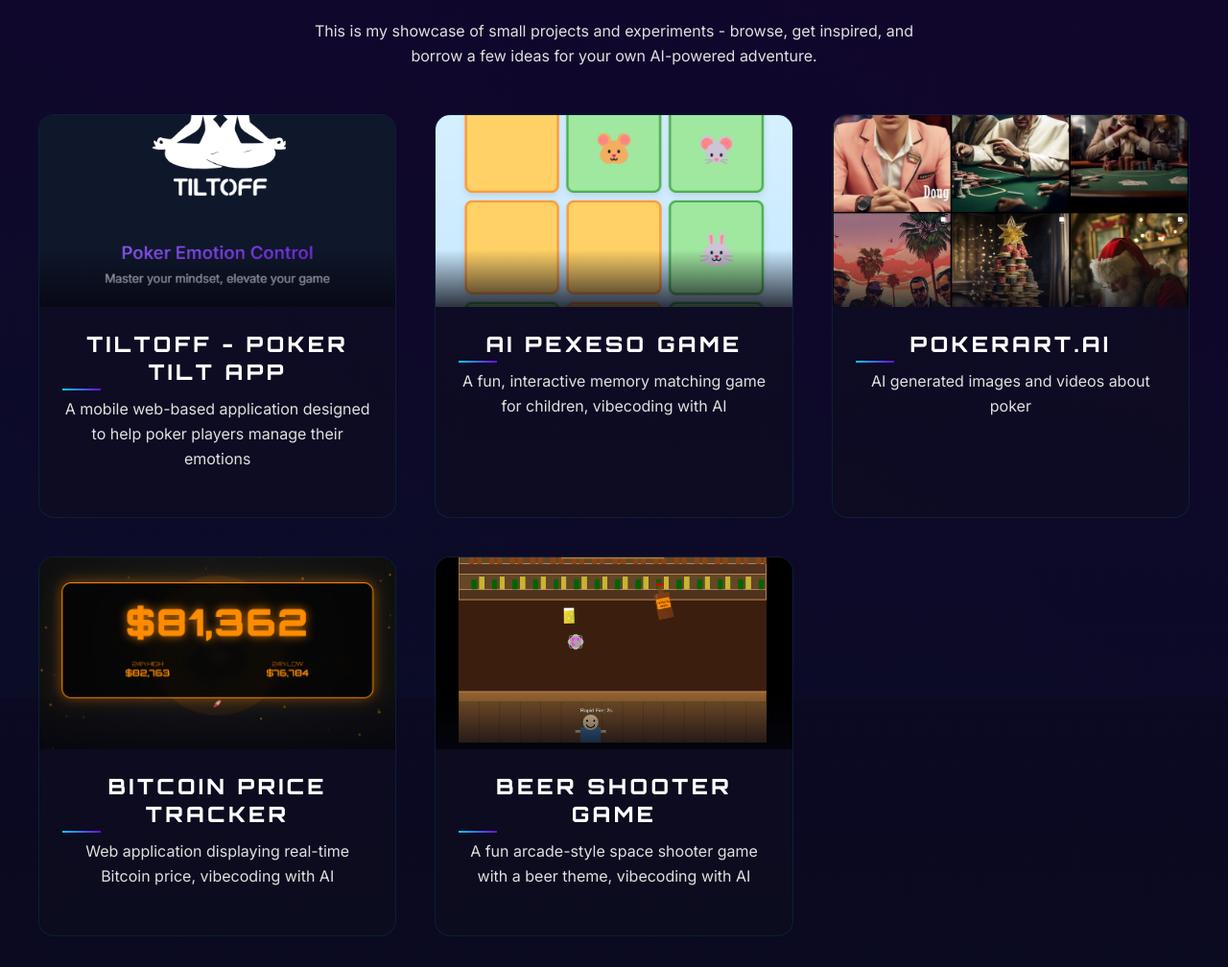
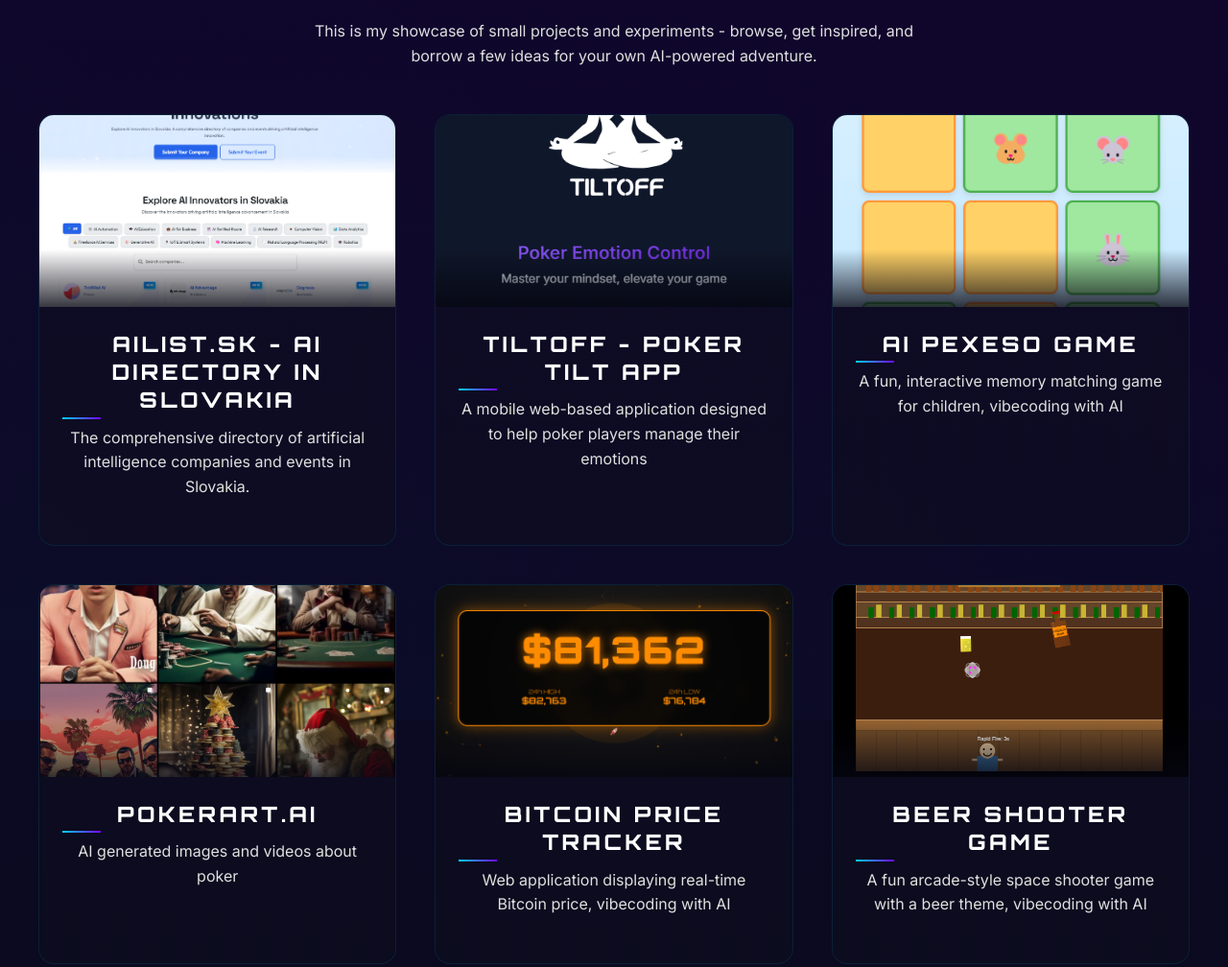
Before and after one commit to DuskyHajek/webpage1, a plain HTML site: page index.html in a window 1280 px wide. Shown: the part 1843-2851 px from the top of the page at 96% size. Drawn offline with Linux system fonts and the light colour scheme.

Commit message:
Add files via upload

```diff
--- a/index.html
+++ b/index.html
@@ -106,6 +106,16 @@
         <div class="container">
             <p>This is my showcase of small projects and experiments - browse, get inspired, and borrow a few ideas for your own AI-powered adventure.</p>
             <div class="project-grid">
+                <div class="project-card" onclick="window.open('https://www.ailist.sk/', '_blank')">
+                    <div class="card-img-container">
+                        <img src="assets/images/projects/AIList-sk.png" alt="AIList.sk - AI Companies in Slovakia" loading="lazy">
+                        <div class="card-overlay"></div>
+                    </div>
+                    <div class="card-content">
+                        <h3>AIList.sk - AI Directory in Slovakia</h3>
+                        <p>The comprehensive directory of artificial intelligence companies and events in Slovakia.</p>
+                    </div>
+                </div>
                 <div class="project-card" onclick="window.open('https://tiltoff.duskyai.com/', '_blank')">
                     <div class="card-img-container">
                         <img src="assets/images/projects/project4.png" alt="TiltOff - Poker Tilt App" loading="lazy">
```
Also changed, not shown: assets/images/photo.jpg, assets/images/projects/AIList-sk.png (added).
